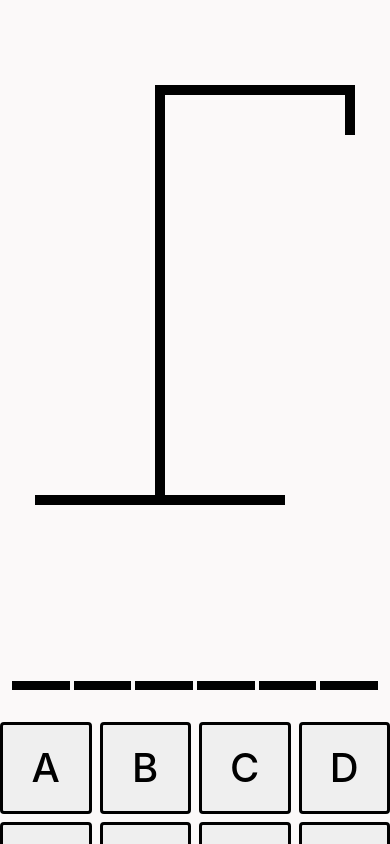
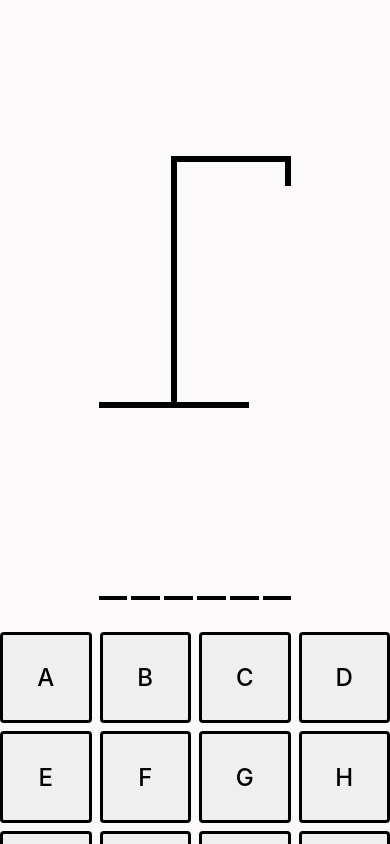
Before and after one commit to magda5281/hangman, a React (Vite) app: page / in a window 390 px wide. Shown: the top 844 px of the page. Built offline with nearby package versions, Linux system fonts and the light colour scheme.

Commit message:
Added responsive styles

```diff
--- a/src/Keyboard.module.css
+++ b/src/Keyboard.module.css
@@ -4,7 +4,7 @@
   border: 3px solid black;
   aspect-ratio: 1/1;
   padding: 0.5rem;
-  font-size: 2.5rem;
+  font-size: clamp(1.5rem, 2.5vw, 2.5rem);
   font-weight: 500;
   font-family: inherit;
   cursor: pointer;
--- a/src/components/hangmanWord.tsx
+++ b/src/components/hangmanWord.tsx
@@ -10,10 +10,10 @@ export default function HangmanWord({
 }: HangmanWordProps) {
   return (
     <div
+      className="hangmanWord"
       style={{
         display: 'flex',
         gap: '.25rem',
-        fontSize: '6rem',
         fontWeight: 'bold',
         textTransform: 'uppercase',
         fontFamily: 'monospace',
--- a/src/index.css
+++ b/src/index.css
@@ -32,7 +32,7 @@ h1 {
   align-items: center;
 
   h2 {
-    font-size: 2rem;
+    font-size: clamp(1.5rem, 4vw, 2.5rem);
     text-align: center;
   }
 }
@@ -40,9 +40,20 @@ h1 {
 .drawing {
   position: relative;
 }
+
+.hangmanWord {
+  font-size: clamp(3rem, 5vw, 6rem);
+}
 @media (prefers-color-scheme: light) {
   :root {
     color: #43596b;
     background-color: #fbf9f9;
   }
 }
+
+@media (max-width: 520px) {
+  .drawing {
+    transition: transform 0.3s ease-in-out;
+    transform: scale(0.6);
+  }
+}
```
